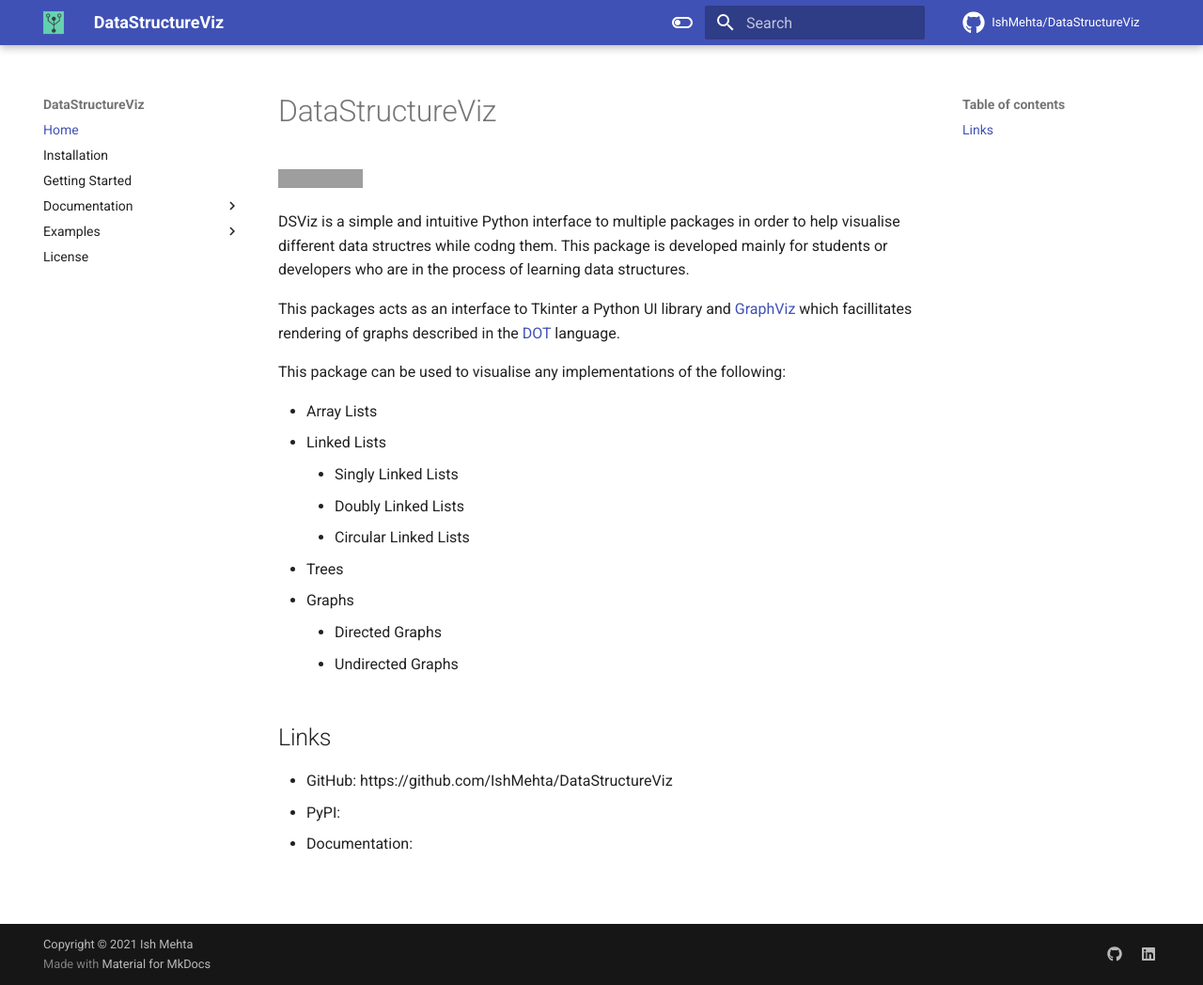
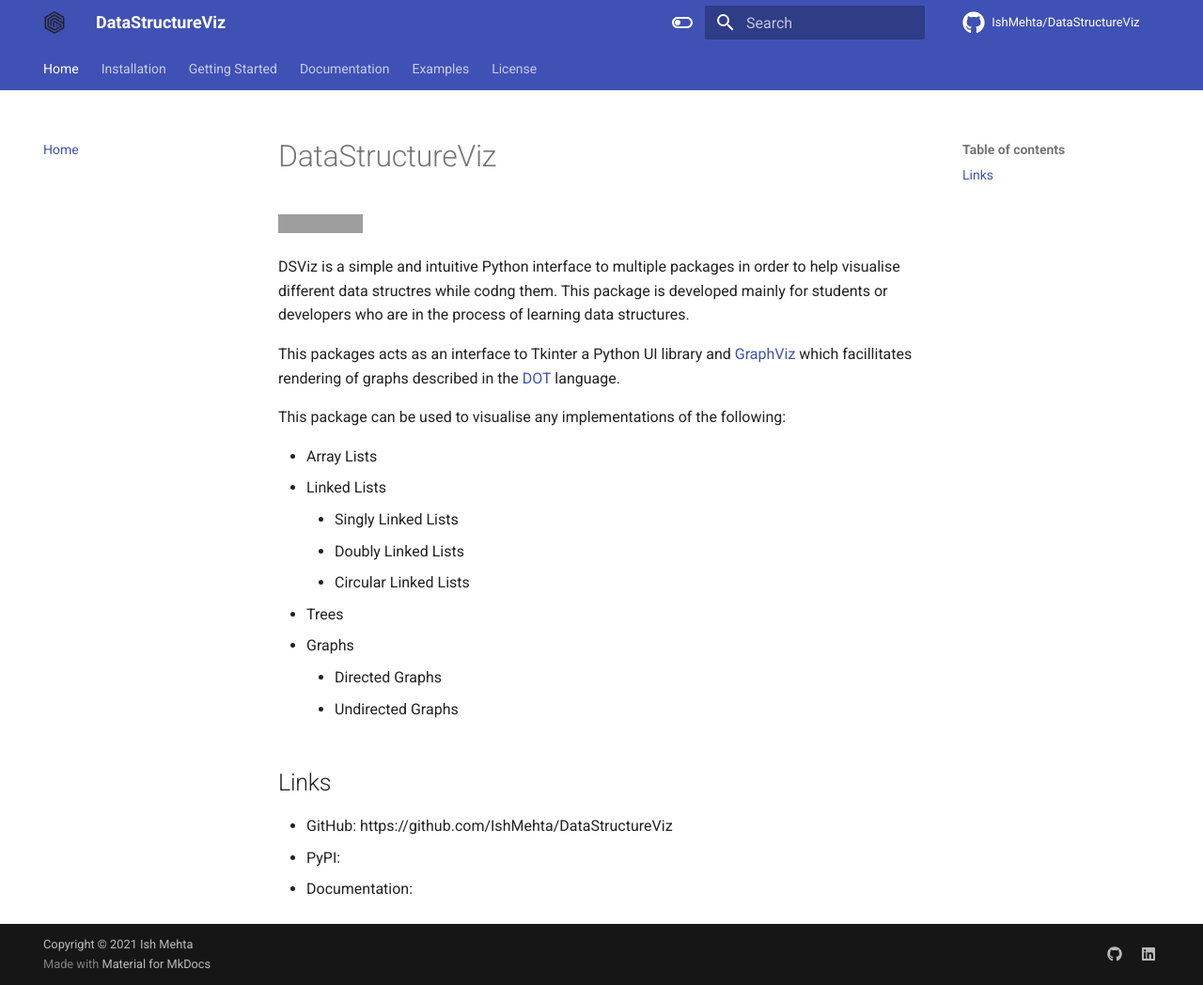
Before and after one commit to IshMehta/DSViz, an MkDocs documentation site: the page built from documentation/docs/index.md, in a window 1280 px wide and 1048 px high. Shown: the whole window at 94% size. Built offline with MkDocs 1.6.1 and Material for MkDocs 9.7.7, drawn with Linux system fonts in a browser that asks for light colours; comment, search, counter and statistics services are not loaded; grey boxes are pictures that could not be loaded.

Commit message:
logo and favicon update

```diff
--- a/documentation/mkdocs.yml
+++ b/documentation/mkdocs.yml
@@ -17,12 +17,12 @@ nav:
   - License: license.md
 
 theme:
-  logo: Capture3.PNG
-  favicon: Capture3.PNG
+  logo: Capture5.png
+  favicon: Capture5.png
   features:
     - navigation.top
     - navigation.tracking
-    # - navigation.tabs
+    - navigation.tabs
 
   name: material #pip install mkdocs-material
   icon:
```
Also changed, not shown: documentation/docs/Capture4.png (added), documentation/docs/Capture5.png (added).
